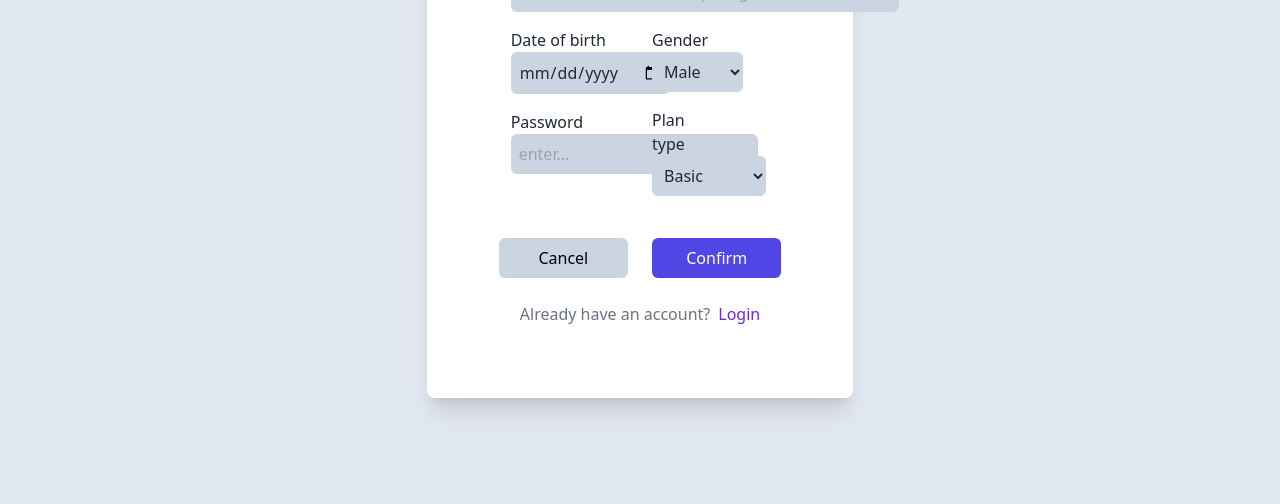
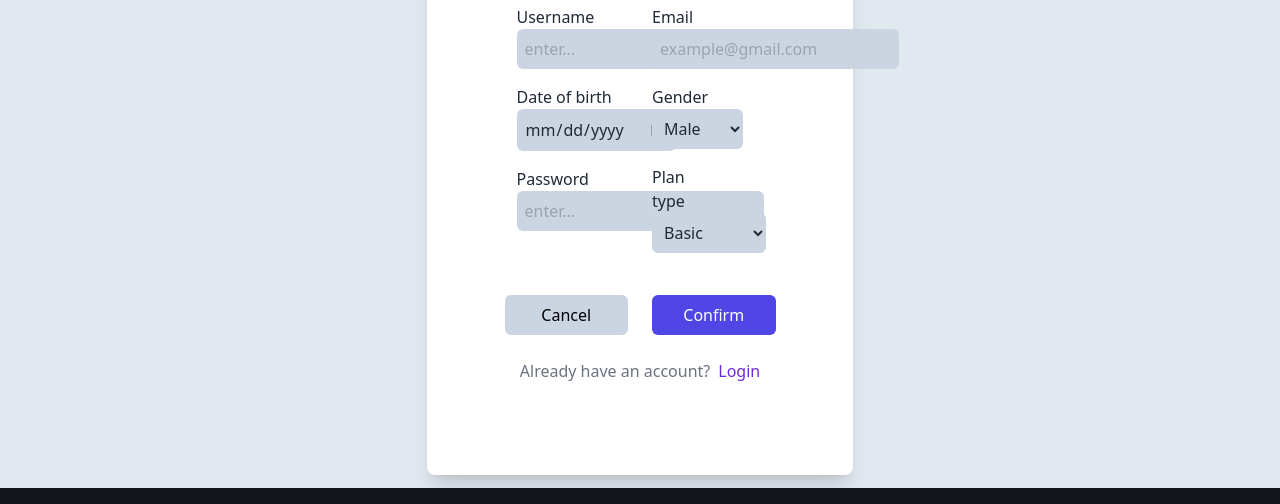
Before and after one commit to ericramirezhidalgo/html, an Astro site in the folder astro-with-teechart/: page /register in a window 1280 px wide. Shown: the part 312-816 px from the top of the page. Built offline with nearby package versions, Linux system fonts and the light colour scheme; Astro itself is replaced by a stand-in of ours.

Commit message:
fix: register component div margin and background color

```diff
--- a/astro-with-teechart/src/components/RegisterContainer.astro
+++ b/astro-with-teechart/src/components/RegisterContainer.astro
@@ -1,8 +1,8 @@
 ---
 
 ---
-<body class="bg-slate-200 pt-4">
-    <div class="container mx-auto w-1/3 bg-white p-5 rounded-lg shadow-xl">
+<div class="bg-slate-200 min-h-screen flex items-center justify-center">
+    <div class="container mx-auto w-1/3 bg-white p-10 rounded-lg shadow-xl mt-10">
         <div class="flex justify-center">
             <div class="w-fit h-auto bg-white text-gray-800 rounded-lg p-10  flex flex-col">
                 <slot name="steema-logo">
@@ -54,4 +54,4 @@
         </div>
 <script src="../javascript/register.js"></script>
     </div>
-</body>
+</div>
```
